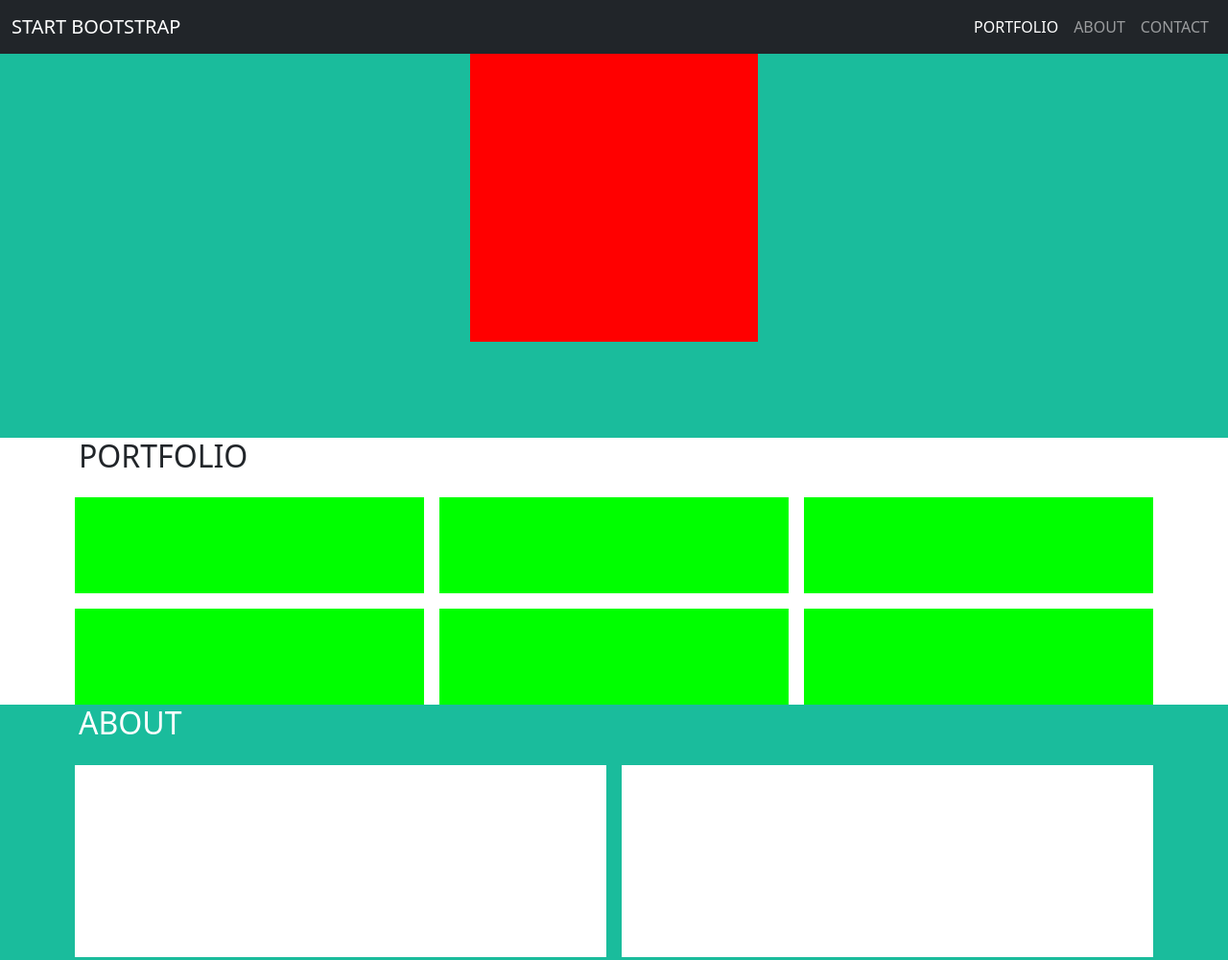
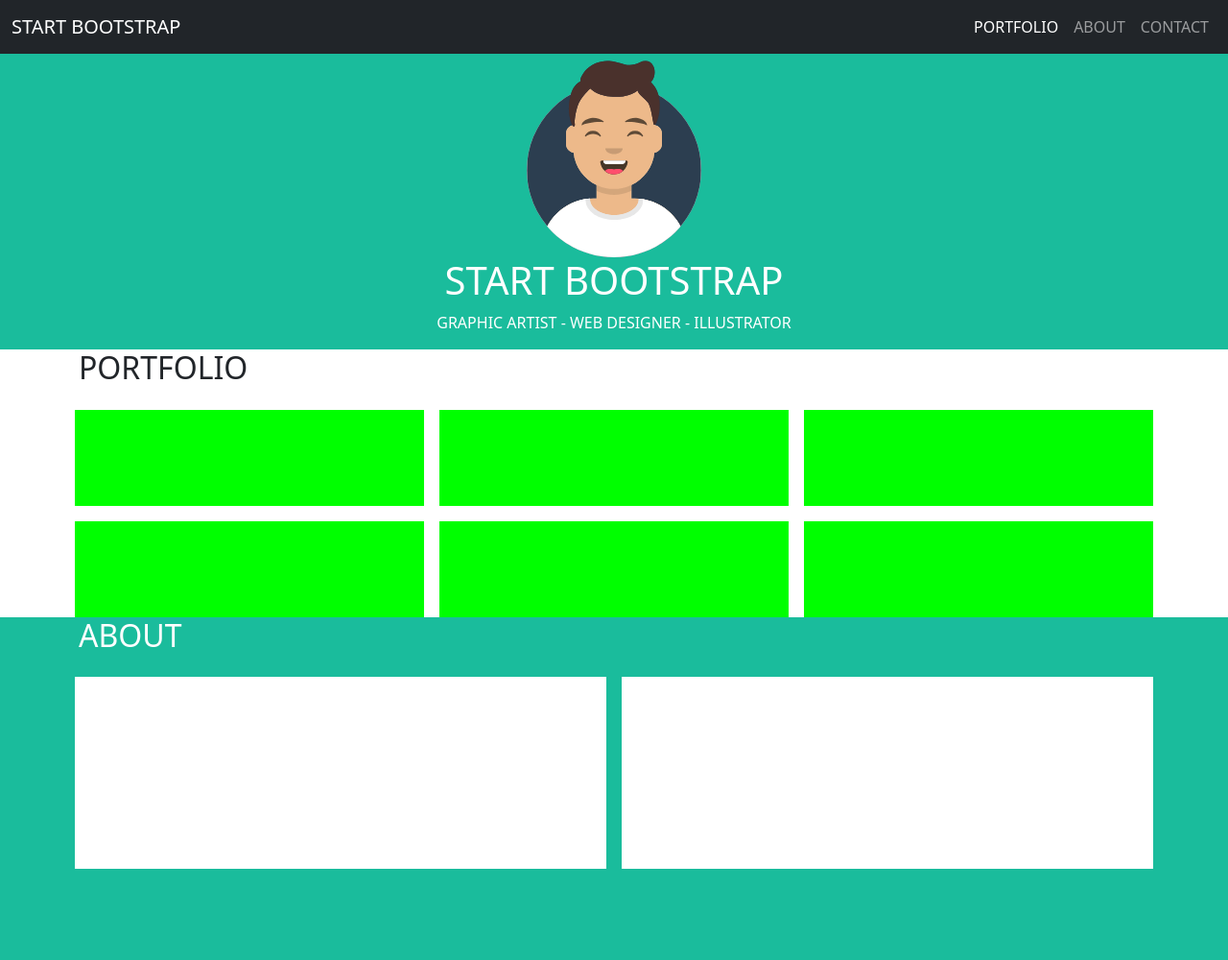
Before and after one commit to sergiojanko/html-css-bootstrap-freelancer, a plain HTML site: page index.html in a window 1280 px wide. Shown: the top 1000 px of the page at 96% size. Drawn offline with nearby package versions, Linux system fonts and the light colour scheme.

Commit message:
jumbotron

```diff
--- a/css/style.css
+++ b/css/style.css
@@ -2,23 +2,15 @@
 
 #jumbotron-sect
 {
-    height: 400px;
     background-color: #1ABC9C;
 }
 
-#jumbotron-sect .jumbo-content
+#jumbotron-sect .jumbo-img
 {
-    height: 100%;
-    display: flex;
-    justify-content: center;
-    align-items: center;
+    max-width: 200px
 }
-#jumbotron-sect .jumbo-content .box
-{
-    height: 300px;
-    width: 300px;
-    background-color: red;
-}
+
+
 /* PORTFOLIO */
 #portfolio-sect .content
 {
--- a/index.html
+++ b/index.html
@@ -10,7 +10,7 @@
 </head>
 <body>
     <header>
-        <nav class="navbar navbar-expand-md navbar-dark bg-dark">
+        <nav class="navbar navbar-expand-md navbar-dark bg-dark text-white">
             <div class="container-fluid">
                 <a class="navbar-brand" href="#">START BOOTSTRAP</a>
                 <button class="navbar-toggler" type="button" data-bs-toggle="collapse" data-bs-target="#navbarNavAltMarkup" aria-controls="navbarNavAltMarkup" aria-expanded="false" aria-label="Toggle navigation">
@@ -29,15 +29,21 @@
     <main>
         <section id="jumbotron-sect">
             <div class="container jumbo-container">
-                <div class="row jumbo-row">
-                    <div class="col">
-                        <div class="jumbo-content">
-                                <!-- <img src="" alt="" class="hero-img"> -->
-                                <div class="box"></div>
+                        <div class="jumbo-content row text-center text-white">
+                                <div class="col-8 offset-2">
+                                    <img src="./img/avatar.svg" alt="Avatar" class="jumbo-img">
+                                </div>
+                                <div class="col-12 col-md-8 offset-md-2">
+                                    <h1>START BOOTSTRAP</h1>
+                                </div>
+                                <div class="col-12 col-md-8 offset-md-2">
+                                    <div class="star"></div>
+                                </div>
+                                <div class="col-12 col-md-8 offset-md-2">
+                                    <p>GRAPHIC ARTIST - WEB DESIGNER - ILLUSTRATOR</p>
+                                </div>
                                 <!-- <h1></h1> -->
                         </div>
-                    </div>
-                </div>
             </div>
         </section>
         <section id="portfolio-sect">
```
